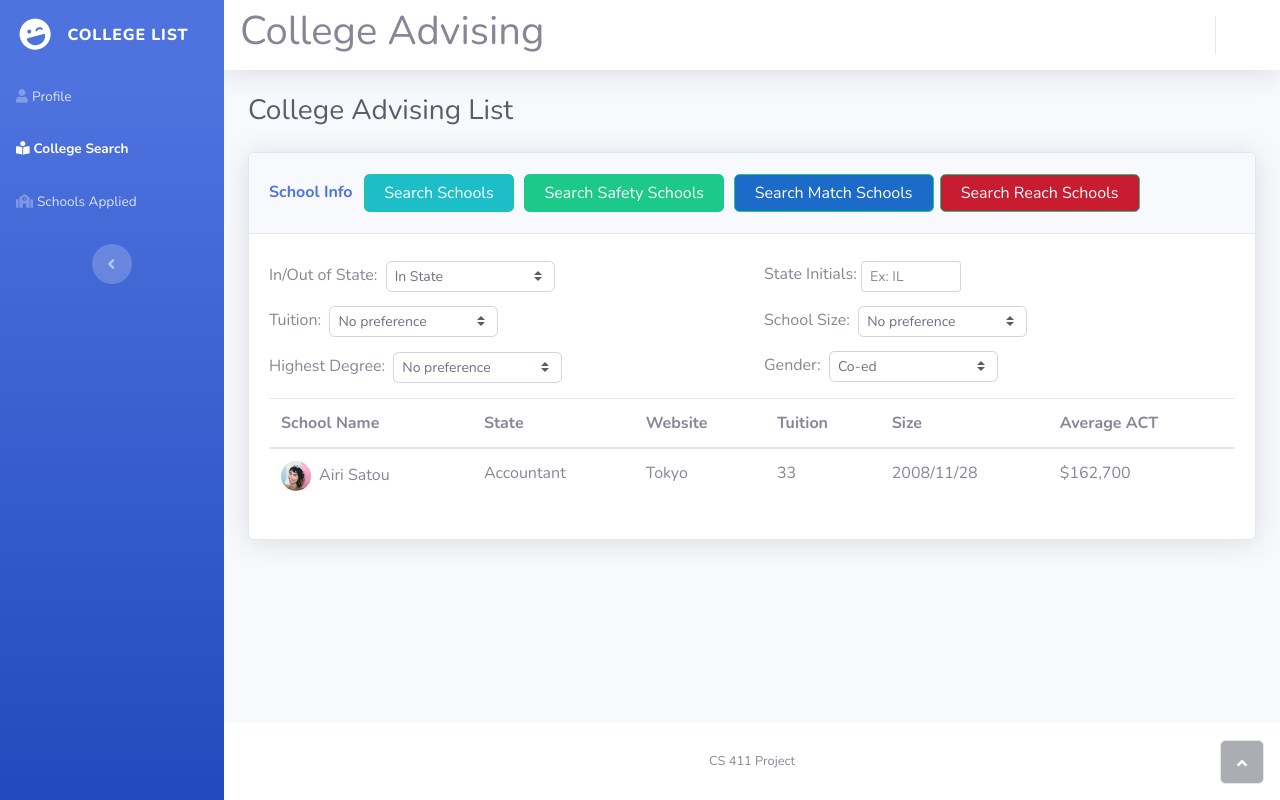
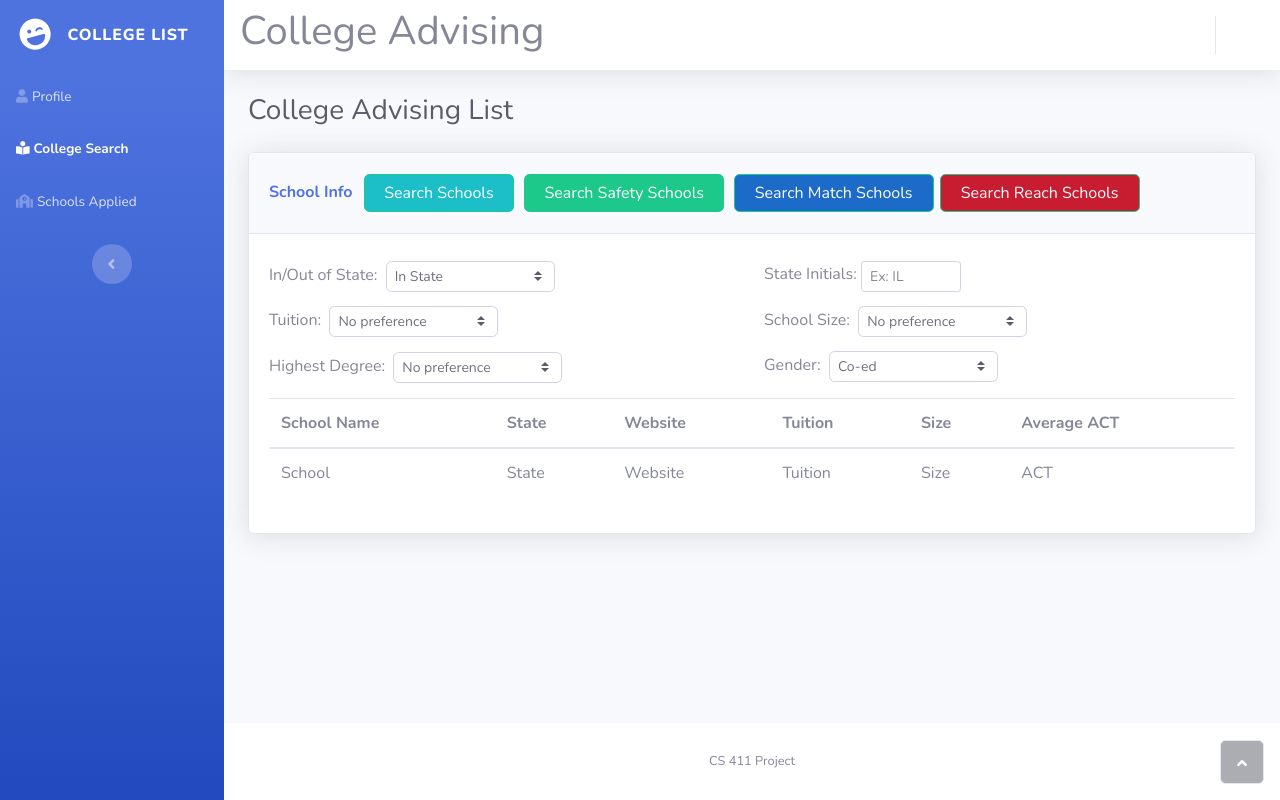
Before and after one commit to pwasal3/CollegeAdvising, a Django app: template website/templates/index.html in a window 1280 px wide. Run offline with Django 3.2, Linux system fonts and the light colour scheme; the template is opened without the code that fills it, so the values that code supplies are empty; some libraries are stand-ins or nearby versions.

Commit message:
Update index.html

```diff
--- a/website/templates/index.html
+++ b/website/templates/index.html
@@ -147,13 +147,12 @@
                                     </thead>
                                     <tbody id="searchResults">
                                         <tr>
-                                            <td><img class="rounded-circle mr-2" width="30" height="30"
-                                                    src="assets/img/avatars/avatar1.jpeg">Airi Satou</td>
-                                            <td>Accountant</td>
-                                            <td>Tokyo</td>
-                                            <td>33</td>
-                                            <td>2008/11/28</td>
-                                            <td>$162,700</td>
+                                            <td>School</th>
+                                            <td>State</td>
+                                            <td>Website</td>
+                                            <td>Tuition</td>
+                                            <td>Size</td>
+                                            <td>ACT</td>
                                         </tr>
 
                                     </tbody>
```
